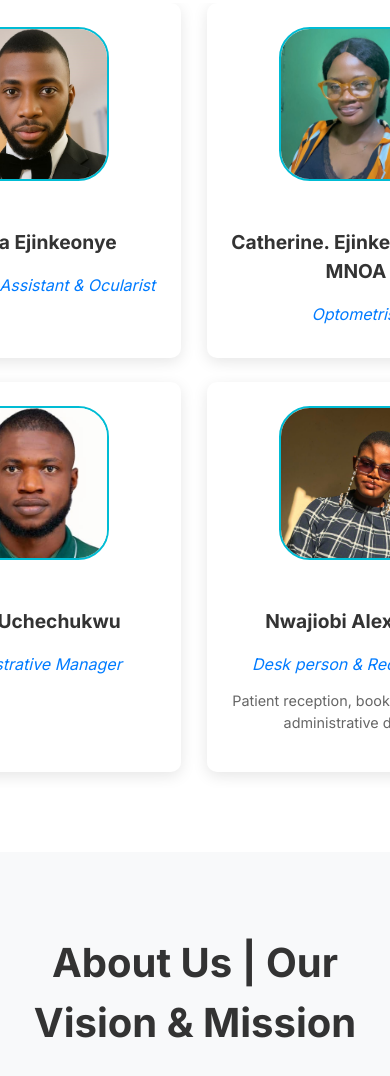
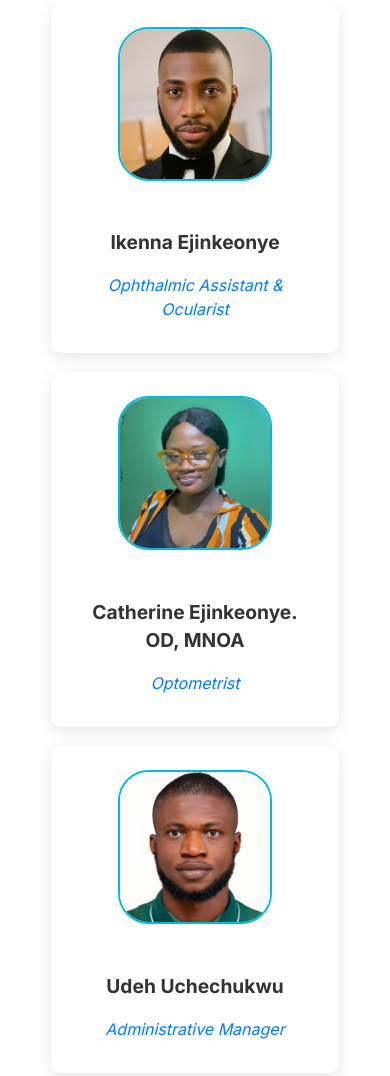
Before and after one commit to Emeka56/Wills-Eye-Clinic, a website: page views/index.html in a window 390 px wide. Shown: the part 4912-5988 px from the top of the page. Drawn offline with Linux system fonts and the light colour scheme; files whose address does not match are found by name.

```diff
--- a/public/styles/styles.css
+++ b/public/styles/styles.css
@@ -214,7 +214,7 @@
             overflow-x: scroll;
             padding-bottom: 1rem;
             margin-bottom: 1rem;
-            gap: 1.5rem;
+            gap: 1.2rem;
             scroll-snap-type: x mandatory;
             /* scrollbar-width: thin;
             scrollbar-color: var(--color-primary) var(--color-light); */
@@ -236,7 +236,7 @@
 
         .team-member {
             flex-shrink: 0; /* Important: Prevents items from shrinking */
-            width: 250px;
+            width: 240px;
             background-color: white;
             border-radius: 10px;
             box-shadow: 0 4px 15px rgba(0, 0, 0, 0.1);
@@ -483,12 +483,6 @@
               align-items: center;
               margin: .5rem auto !important;
             }
-
-            .team-scroll-container{
-                display: grid;
-                grid-template-columns: repeat(2, 300px);
-            }
-
         }
 
         @media (max-width: 412px) {
--- a/views/index.html
+++ b/views/index.html
@@ -152,7 +152,7 @@
                     <!-- Team Member 2 -->
                     <div class="team-member">
                         <img src="/assets/Chief-Optometrist.jpg" alt="Catherine">
-                        <h4>Catherine. Ejinkeonye. OD, MNOA</h4>
+                        <h4>Catherine Ejinkeonye. <br> OD, MNOA</h4>
                         <p class="role">Optometrist</p>
                         <!-- <p class="job-desc">Specializes in pediatric vision and digital eye strain.</p> -->
                     </div>
@@ -171,7 +171,7 @@
                         <img src="/assets/receptionist.jpg" alt="Alexandra">
                         <h4>Nwajiobi Alexandra</h4>
                         <p class="role">Desk person & Receptionist</p>
-                        <p class="job-desc">Patient reception, booking and other administrative duties.</p>
+                        <!-- <p class="job-desc">Patient reception, booking and other administrative duties.</p> -->
                     </div>
                 </div>
             </div>
```
